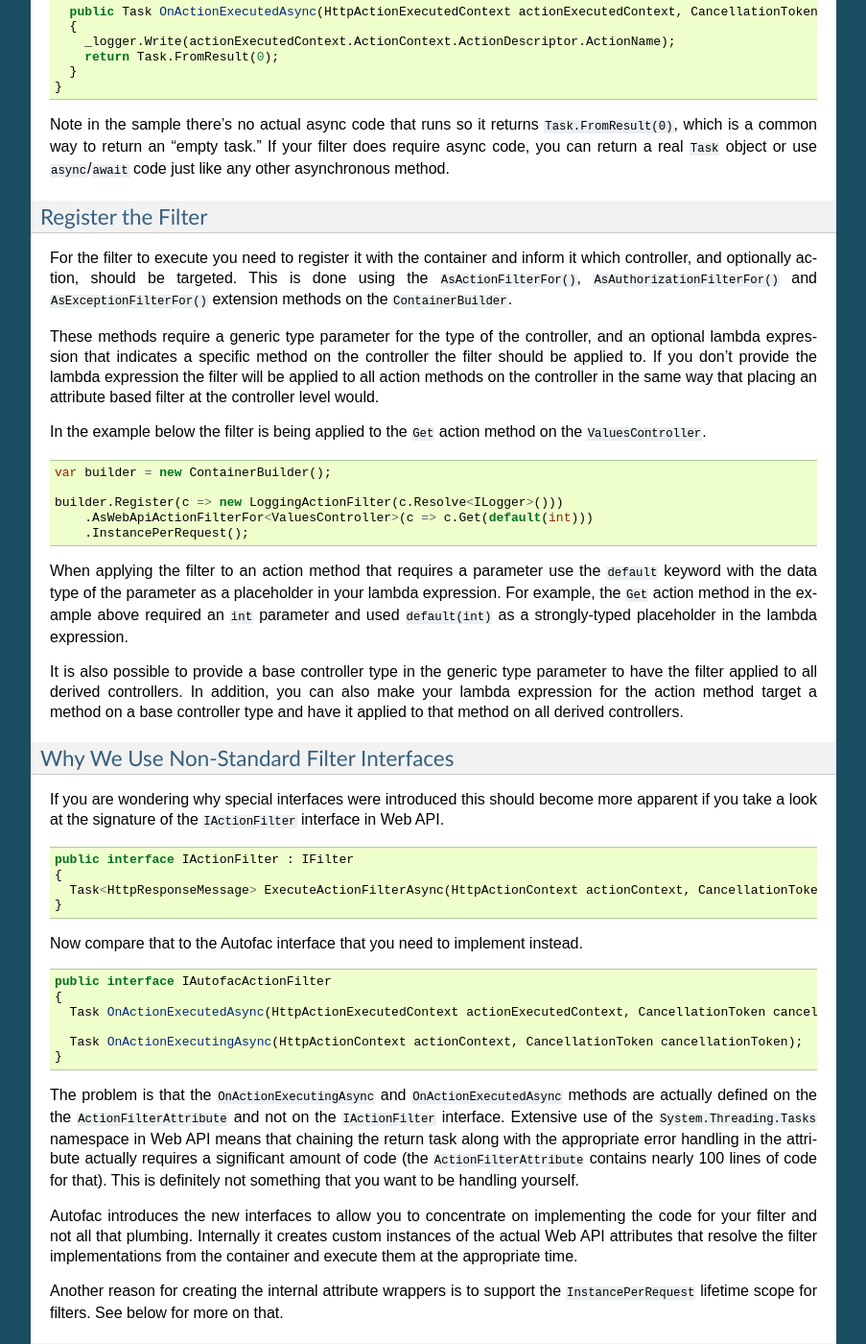
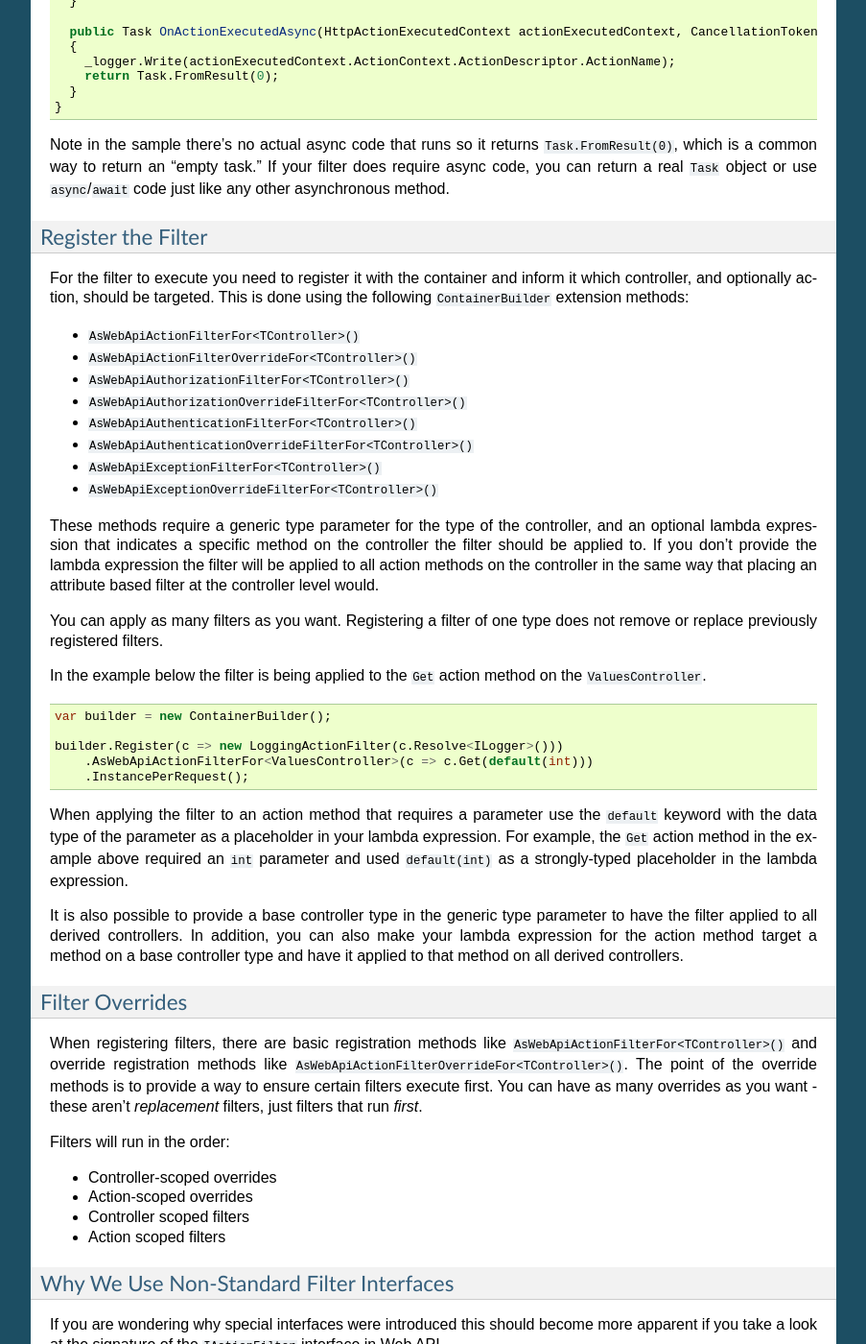
Before and after one commit to autofac/Documentation, a Sphinx documentation site: the page built from docs/integration/webapi.rst, in a window 1280 px wide and 1400 px high, scrolled down 3206 px. Shown: the whole window at 96% size, without its empty margins (198-1101 px from the left). Built offline with Sphinx 7.4.7, drawn with Linux system fonts in a browser that asks for light colours; some of the changed text lies outside the part shown.

Commit message:
Added docs about filter overrides.

```diff
--- a/docs/integration/webapi.rst
+++ b/docs/integration/webapi.rst
@@ -156,9 +156,20 @@ Note in the sample there's no actual async code that runs so it returns ``Task.F
 Register the Filter
 -------------------
 
-For the filter to execute you need to register it with the container and inform it which controller, and optionally action, should be targeted. This is done using the ``AsActionFilterFor()``, ``AsAuthorizationFilterFor()`` and ``AsExceptionFilterFor()`` extension methods on the ``ContainerBuilder``.
+For the filter to execute you need to register it with the container and inform it which controller, and optionally action, should be targeted. This is done using the following ``ContainerBuilder`` extension methods:
+
+- ``AsWebApiActionFilterFor<TController>()``
+- ``AsWebApiActionFilterOverrideFor<TController>()``
+- ``AsWebApiAuthorizationFilterFor<TController>()``
+- ``AsWebApiAuthorizationOverrideFilterFor<TController>()``
+- ``AsWebApiAuthenticationFilterFor<TController>()``
+- ``AsWebApiAuthenticationOverrideFilterFor<TController>()``
+- ``AsWebApiExceptionFilterFor<TController>()``
+- ``AsWebApiExceptionOverrideFilterFor<TController>()``
 
 These methods require a generic type parameter for the type of the controller, and an optional lambda expression that indicates a specific method on the controller the filter should be applied to. If you don’t provide the lambda expression the filter will be applied to all action methods on the controller in the same way that placing an attribute based filter at the controller level would.
+
+You can apply as many filters as you want. Registering a filter of one type does not remove or replace previously registered filters.
 
 In the example below the filter is being applied to the ``Get`` action method on the ``ValuesController``.
 
@@ -173,6 +184,17 @@ In the example below the filter is being applied to the ``Get`` action method on
 When applying the filter to an action method that requires a parameter use the ``default`` keyword with the data type of the parameter as a placeholder in your lambda expression. For example, the ``Get`` action method in the example above required an ``int`` parameter and used ``default(int)`` as a strongly-typed placeholder in the lambda expression.
 
 It is also possible to provide a base controller type in the generic type parameter to have the filter applied to all derived controllers. In addition, you can also make your lambda expression for the action method target a method on a base controller type and have it applied to that method on all derived controllers.
+
+Filter Overrides
+----------------
+When registering filters, there are basic registration methods like ``AsWebApiActionFilterFor<TController>()`` and override registration methods like ``AsWebApiActionFilterOverrideFor<TController>()``. The point of the override methods is to provide a way to ensure certain filters execute first. You can have as many overrides as you want - these aren't *replacement* filters, just filters that run *first*.
+
+Filters will run in the order:
+
+- Controller-scoped overrides
+- Action-scoped overrides
+- Controller scoped filters
+- Action scoped filters
 
 Why We Use Non-Standard Filter Interfaces
 -----------------------------------------
```
